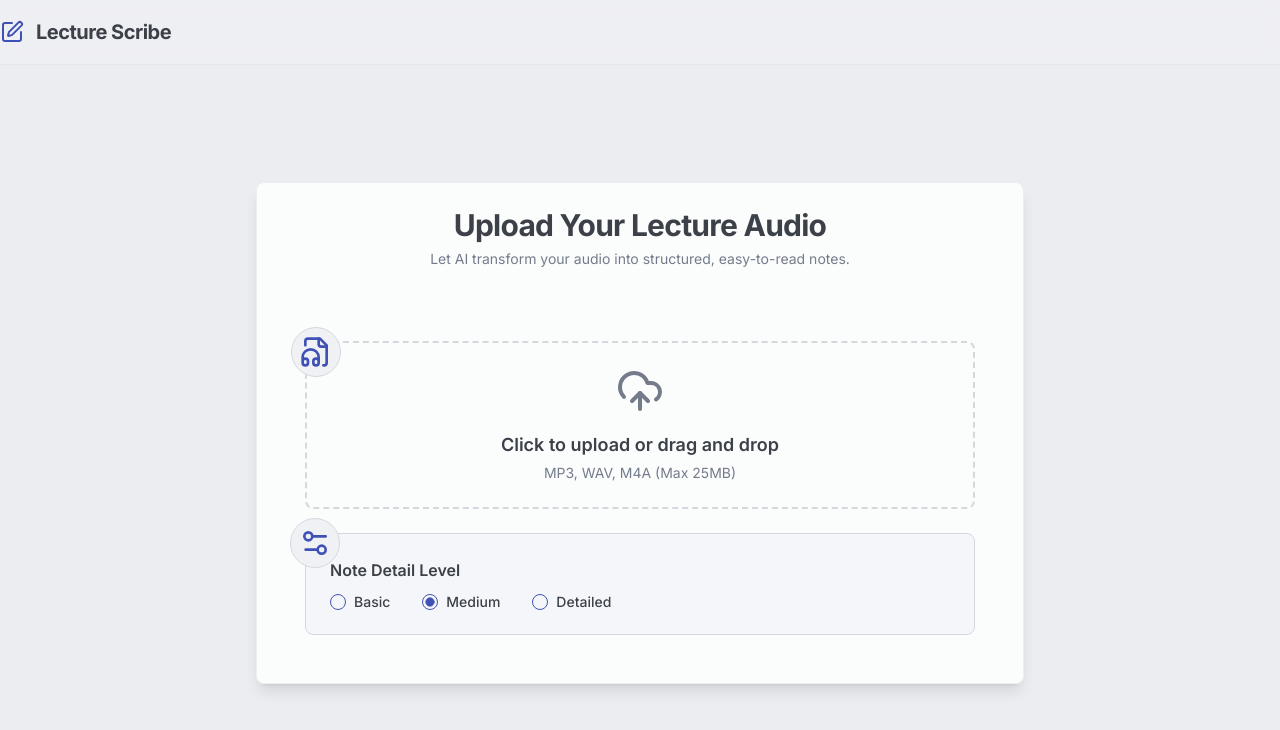
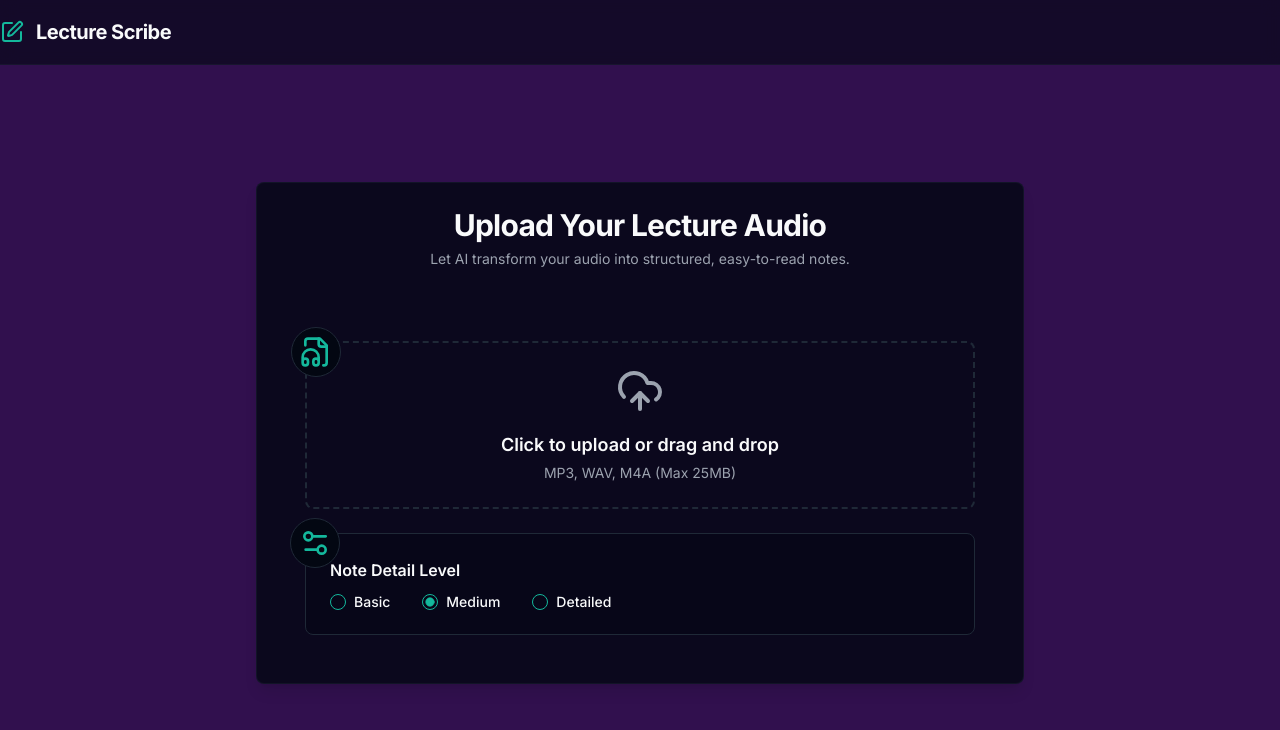
Before and after one commit to PotatoPatata1809/Ai-Lecture-Notes-Maker, a Next.js app: page / in a window 1280 px wide. Shown: the top 730 px of the page. Built offline with nearby package versions, Linux system fonts and the light colour scheme; what @genkit-ai/google-genai, genkit would draw is missing.

Commit message:
make ui beatiful colurfull

```diff
--- a/src/app/globals.css
+++ b/src/app/globals.css
@@ -4,58 +4,58 @@
 
 @layer base {
   :root {
-    --background: 225 20% 95%;
-    --foreground: 220 9% 26%;
-    --card: 0 0% 100%;
-    --card-foreground: 220 9% 26%;
-    --popover: 0 0% 100%;
-    --popover-foreground: 220 9% 26%;
-    --primary: 231 48% 48%;
-    --primary-foreground: 0 0% 98%;
-    --secondary: 225 10% 90%;
-    --secondary-foreground: 220 9% 26%;
-    --muted: 225 10% 90%;
-    --muted-foreground: 220 9% 50%;
-    --accent: 231 40% 64%;
-    --accent-foreground: 0 0% 98%;
-    --destructive: 0 84.2% 60.2%;
-    --destructive-foreground: 0 0% 98%;
-    --border: 225 10% 85%;
-    --input: 225 20% 95%;
-    --ring: 231 48% 48%;
+    --background: 224 71.4% 4.1%;
+    --foreground: 210 20% 98%;
+    --card: 224 71.4% 4.1%;
+    --card-foreground: 210 20% 98%;
+    --popover: 224 71.4% 4.1%;
+    --popover-foreground: 210 20% 98%;
+    --primary: 170 80% 40%;
+    --primary-foreground: 170 100% 15%;
+    --secondary: 280 70% 50%;
+    --secondary-foreground: 280 100% 95%;
+    --muted: 215 27.9% 16.9%;
+    --muted-foreground: 217.9 10.6% 64.9%;
+    --accent: 280 70% 50%;
+    --accent-foreground: 280 100% 95%;
+    --destructive: 0 62.8% 30.6%;
+    --destructive-foreground: 210 20% 98%;
+    --border: 215 27.9% 16.9%;
+    --input: 215 27.9% 16.9%;
+    --ring: 170 80% 40%;
     --radius: 0.5rem;
-    --chart-1: 12 76% 61%;
-    --chart-2: 173 58% 39%;
-    --chart-3: 197 37% 24%;
-    --chart-4: 43 74% 66%;
-    --chart-5: 27 87% 67%;
+    --chart-1: 170 80% 40%;
+    --chart-2: 280 70% 50%;
+    --chart-3: 40 90% 50%;
+    --chart-4: 220 80% 60%;
+    --chart-5: 340 90% 60%;
   }
 
   .dark {
-    --background: 222 47% 11%;
-    --foreground: 210 40% 98%;
-    --card: 222 47% 11%;
-    --card-foreground: 210 40% 98%;
-    --popover: 222 47% 11%;
-    --popover-foreground: 210 40% 98%;
-    --primary: 231 48% 58%;
-    --primary-foreground: 222 47% 11%;
-    --secondary: 217 33% 17%;
-    --secondary-foreground: 210 40% 98%;
-    --muted: 217 33% 17%;
-    --muted-foreground: 215 20% 65%;
-    --accent: 231 40% 74%;
-    --accent-foreground: 222 47% 11%;
-    --destructive: 0 63% 31%;
-    --destructive-foreground: 210 40% 98%;
-    --border: 217 33% 17%;
-    --input: 217 33% 17%;
-    --ring: 231 48% 58%;
-    --chart-1: 220 70% 50%;
-    --chart-2: 160 60% 45%;
-    --chart-3: 30 80% 55%;
-    --chart-4: 280 65% 60%;
-    --chart-5: 340 75% 55%;
+    --background: 224 71.4% 4.1%;
+    --foreground: 210 20% 98%;
+    --card: 224 71.4% 4.1%;
+    --card-foreground: 210 20% 98%;
+    --popover: 224 71.4% 4.1%;
+    --popover-foreground: 210 20% 98%;
+    --primary: 170 80% 40%;
+    --primary-foreground: 170 100% 15%;
+    --secondary: 280 70% 50%;
+    --secondary-foreground: 280 100% 95%;
+    --muted: 215 27.9% 16.9%;
+    --muted-foreground: 217.9 10.6% 64.9%;
+    --accent: 280 70% 50%;
+    --accent-foreground: 280 100% 95%;
+    --destructive: 0 62.8% 30.6%;
+    --destructive-foreground: 210 20% 98%;
+    --border: 215 27.9% 16.9%;
+    --input: 215 27.9% 16.9%;
+    --ring: 170 80% 40%;
+    --chart-1: 170 80% 40%;
+    --chart-2: 280 70% 50%;
+    --chart-3: 40 90% 50%;
+    --chart-4: 220 80% 60%;
+    --chart-5: 340 90% 60%;
   }
 }
 
--- a/src/app/layout.tsx
+++ b/src/app/layout.tsx
@@ -14,7 +14,7 @@ export default function RootLayout({
   children: React.ReactNode;
 }>) {
   return (
-    <html lang="en" className="h-full">
+    <html lang="en" className="h-full dark">
       <head>
         <link rel="preconnect" href="https://fonts.googleapis.com" />
         <link rel="preconnect" href="https://fonts.gstatic.com" crossOrigin="true" />
--- a/src/components/notes-display.tsx
+++ b/src/components/notes-display.tsx
@@ -56,7 +56,7 @@ export default function NotesDisplay({ notes, fileName, onReset }: NotesDisplayP
 
         html2canvas(input, {
             scale: 2,
-            backgroundColor: null,
+            backgroundColor: '#0a0a23',
             useCORS: true
         }).then(canvas => {
             const imgData = canvas.toDataURL('image/png');
@@ -101,7 +101,7 @@ export default function NotesDisplay({ notes, fileName, onReset }: NotesDisplayP
                 </div>
             </div>
             <Separator />
-            <ScrollArea className="h-[60vh] w-full rounded-md border p-4 lg:p-6 bg-white/30 dark:bg-black/10">
+            <ScrollArea className="h-[60vh] w-full rounded-md border p-4 lg:p-6 bg-black/10">
                 <style jsx>{`
                     .prose h1 { font-size: 1.8rem; font-weight: 700; margin-top: 1.5rem; margin-bottom: 1rem; border-bottom: 1px solid hsl(var(--border)); padding-bottom: 0.5rem;}
                     .prose h2 { font-size: 1.5rem; font-weight: 600; margin-top: 1.5rem; margin-bottom: 0.75rem; }
@@ -109,7 +109,7 @@ export default function NotesDisplay({ notes, fileName, onReset }: NotesDisplayP
                     .prose p { margin-bottom: 0.75rem; line-height: 1.7; }
                     .prose ul { margin-left: 1.25rem; margin-bottom: 1rem; }
                     .prose li { list-style-type: disc; margin-bottom: 0.5rem; }
-                    .prose :global(strong) { font-weight: 600; }
+                    .prose :global(strong) { font-weight: 600; color: hsl(var(--primary-foreground)); background-color: hsl(var(--primary)); padding: 0.1rem 0.3rem; border-radius: 0.25rem;}
                     .prose :global(em) { font-style: italic; }
                     .prose :global(code) { background-color: hsl(var(--muted)); padding: 0.2rem 0.4rem; border-radius: 0.25rem; font-family: var(--font-code); }
                 `}</style>
```
